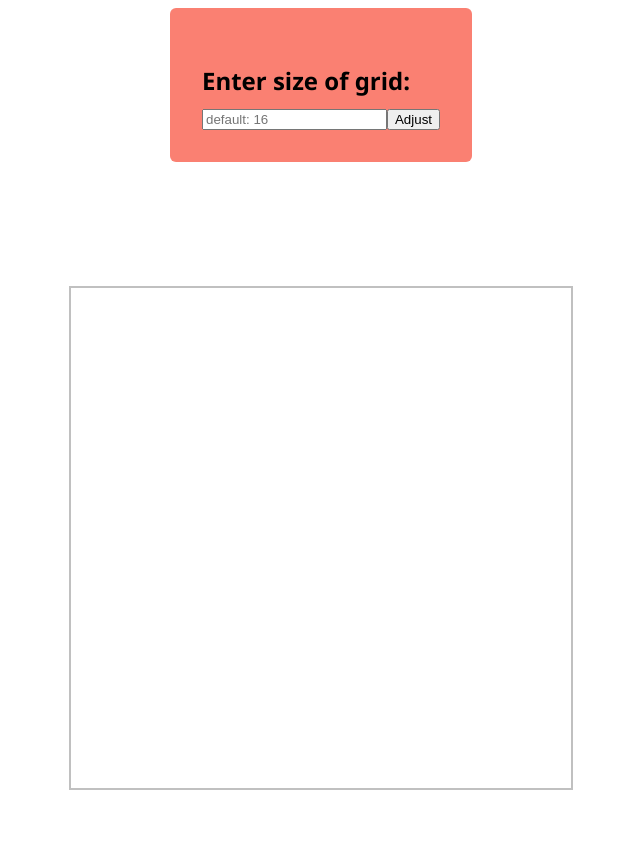
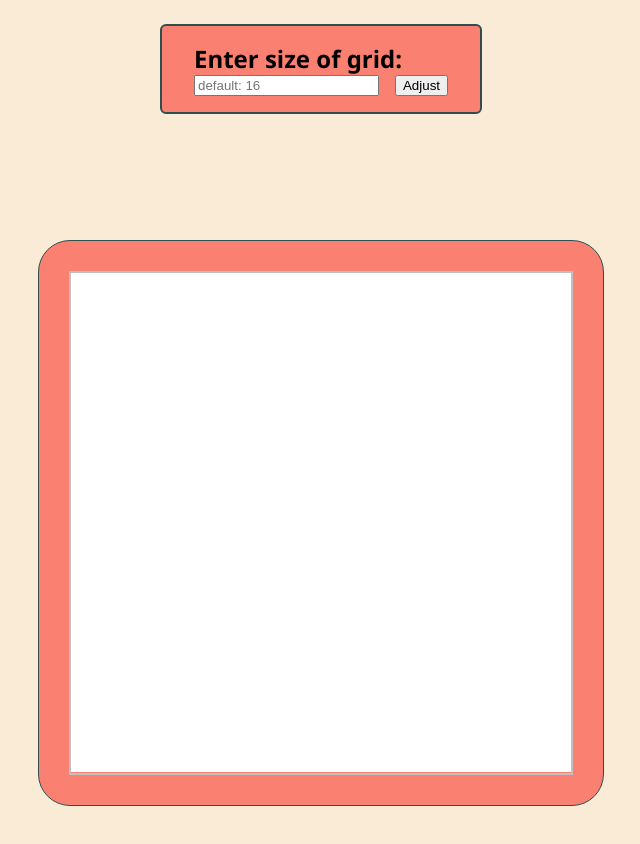
Before and after one commit to tojakopec/TOP-etch-a-sketch, a plain HTML site: page index.html in a window 1280 px wide. Shown: the whole page, without its empty margins (319-959 px from the left). After the commit the page ends 814 px from the top, so only its background shows below. Drawn offline with Linux system fonts and the light colour scheme.

Commit message:
Add pad size reset on user input change. Add default size when app loads. Add styling.

```diff
--- a/app.js
+++ b/app.js
@@ -4,7 +4,6 @@ const padHeight = sketchPad.offsetHeight;
 let gridSize = document
   .getElementById("grid-size-input")
   .placeholder.split(": ")[1];
-console.log(parseInt(gridSize));
 let pixelBox = document.createElement("div");
 pixelBox.className = "pixel";
 
@@ -37,6 +36,13 @@ adjustButton.addEventListener("click", function () {
 });
 
 function populateAndListen() {
+  clearPad();
   populatePad();
   listenForMouse();
 }
+
+function clearPad() {
+  sketchPad.innerHTML = "";
+}
+
+populateAndListen();
--- a/index.html
+++ b/index.html
@@ -15,6 +15,8 @@
         <span><button id="size-button">Adjust</button></span>
       </div>
     </div>
-    <div id="sketch-zone"></div>
+    <div id="sketch-zone-wrapper">
+      <div id="sketch-zone"></div>
+    </div>
   </body>
 </html>
--- a/styles.css
+++ b/styles.css
@@ -6,13 +6,17 @@
 body {
   display: flex;
   flex-direction: column;
+  background-color: antiquewhite;
 }
 
 #ui-zone {
   margin: auto;
+  display: flex;
   flex-direction: column;
   background-color: salmon;
-  padding: 2em;
+  margin-top: 1em;
+  padding: 1em 2em;
+  border: 2px solid darkslategray;
   border-radius: 6px;
 }
 
@@ -20,12 +24,14 @@ body {
   font-family: "Segoe UI", Tahoma, Geneva, Verdana, sans-serif;
   font-weight: bold;
   font-size: 24px;
-  margin-bottom: 0.5em;
+  margin: 0;
 }
 
 #settings {
   display: flex;
+  gap: 1em;
   justify-content: space-evenly;
+  margin: auto;
 }
 #grid-input {
   width: 30%;
@@ -38,13 +44,22 @@ body {
   box-shadow: 2px 2px 10px gray;
 }
 
+#sketch-zone-wrapper {
+  padding: 2em;
+  width: fit-content;
+  height: fit-content;
+  margin: auto;
+  background-color: salmon;
+  margin-top: 10%;
+  border: 1px solid darkslategray;
+  border-radius: 2em;
+}
+
 #sketch-zone {
   width: 500px;
   height: 500px;
   outline: 2px solid silver;
   margin: auto;
-  margin-top: 10%;
-  margin-bottom: 5%;
   display: flex;
   flex-flow: wrap;
   justify-content: flex-start;
```
